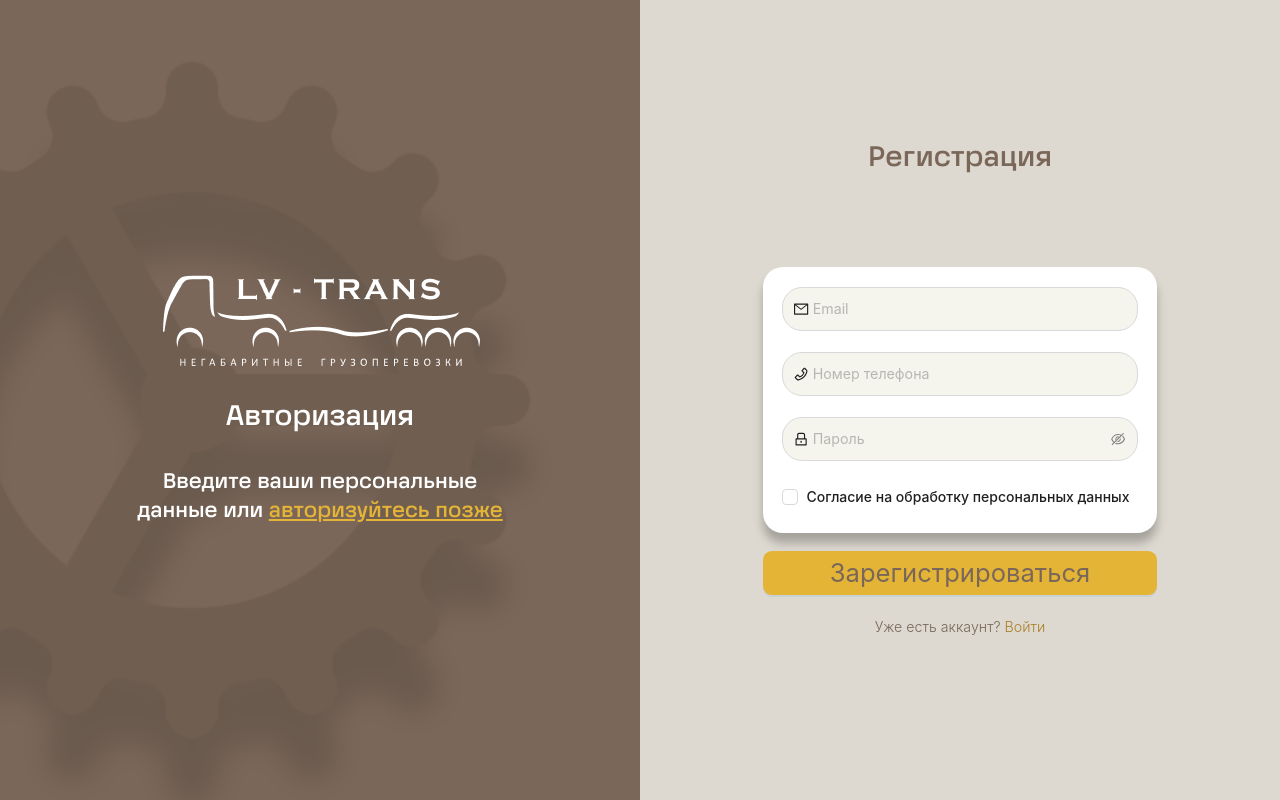
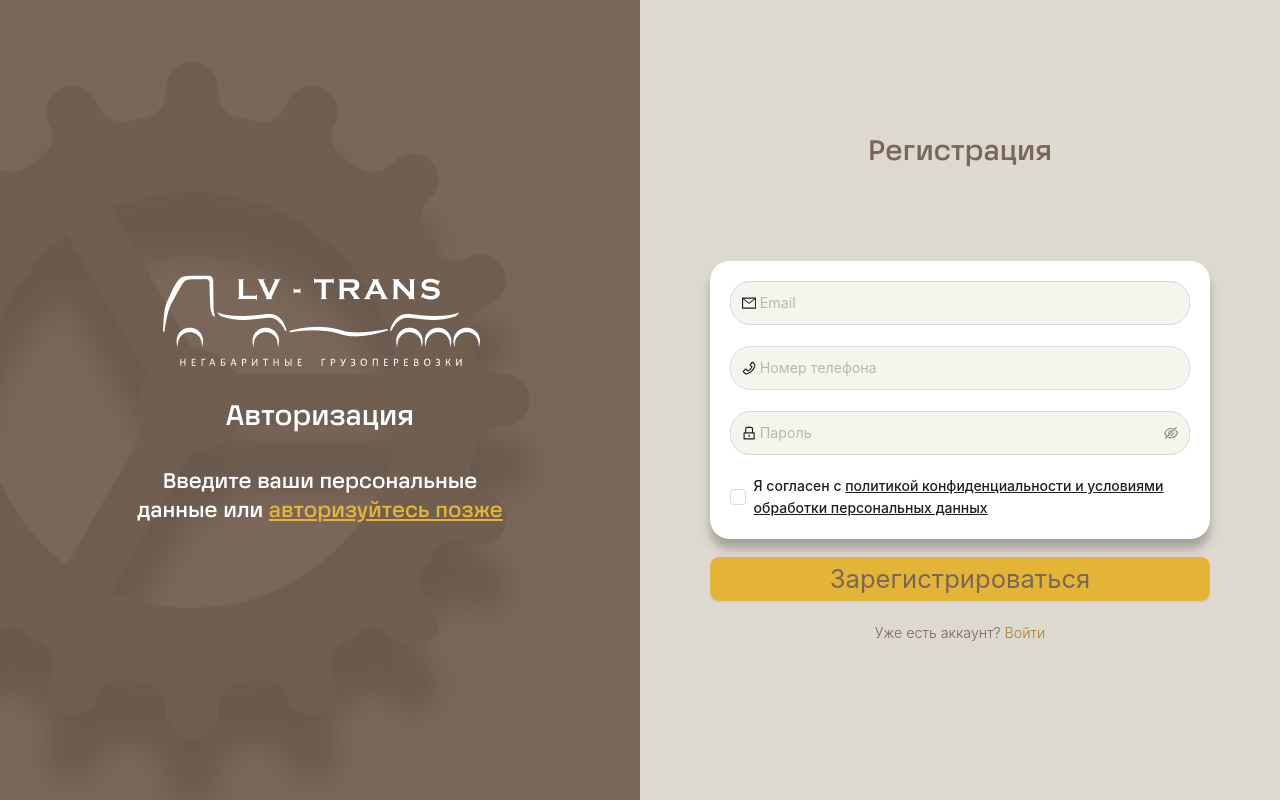
Before and after one commit to SancheSLozovoy/LV-TRANS, a React (Vite) app in the folder client/: page /register in a window 1280 px wide. Built offline with nearby package versions, Linux system fonts and the light colour scheme; no server answers; a web font is replaced by a local one.

Commit message:
feat: add agreement

```diff
--- a/client/src/components/forms/auth/AuthForm.tsx
+++ b/client/src/components/forms/auth/AuthForm.tsx
@@ -102,7 +102,17 @@ const AuthForm: React.FC<FormProps> = ({ type }): React.JSX.Element => {
             ]}
           >
             <Checkbox onChange={() => setAgreement(!agreement)}>
-              Согласие на обработку персональных данных
+              Я согласен с{" "}
+              <Link
+                style={{ textDecoration: "underline" }}
+                to="/agreement.pdf"
+                target="_blank"
+                rel="noopener noreferrer"
+                onClick={(e) => e.stopPropagation()}
+              >
+                политикой конфиденциальности и условиями обработки персональных
+                данных
+              </Link>
             </Checkbox>
           </Form.Item>
         ) : (
```
Also changed, not shown: 1 other file (tests, documents, lock files or other folders).
